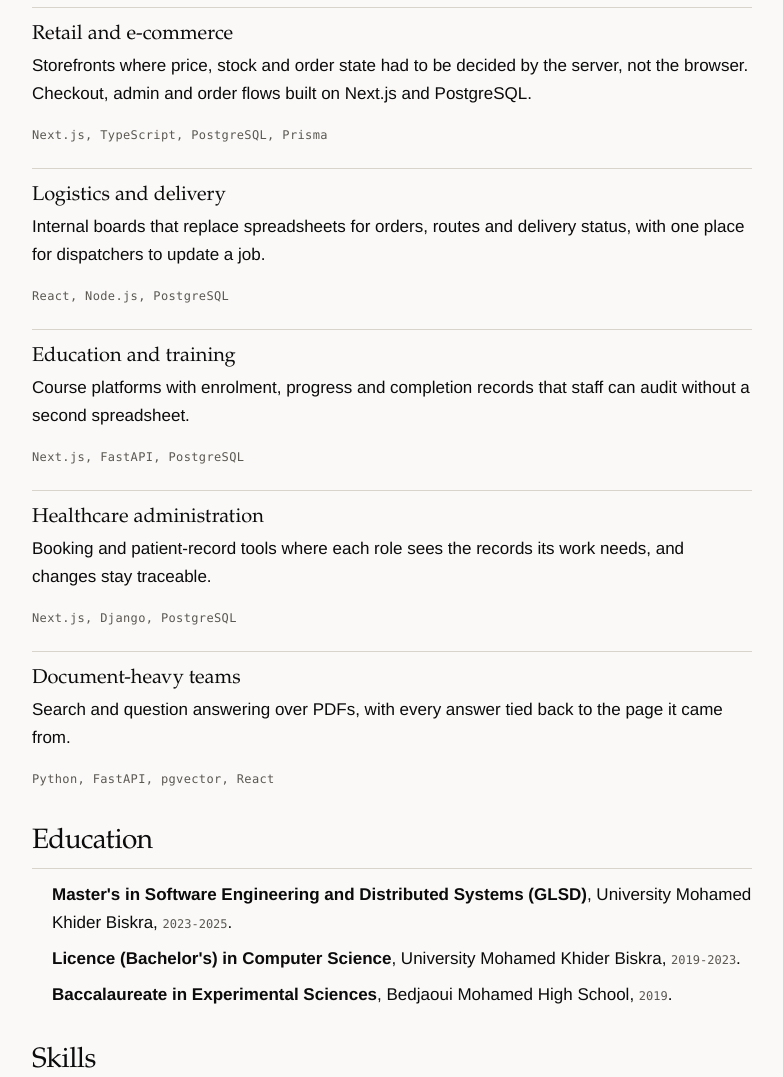
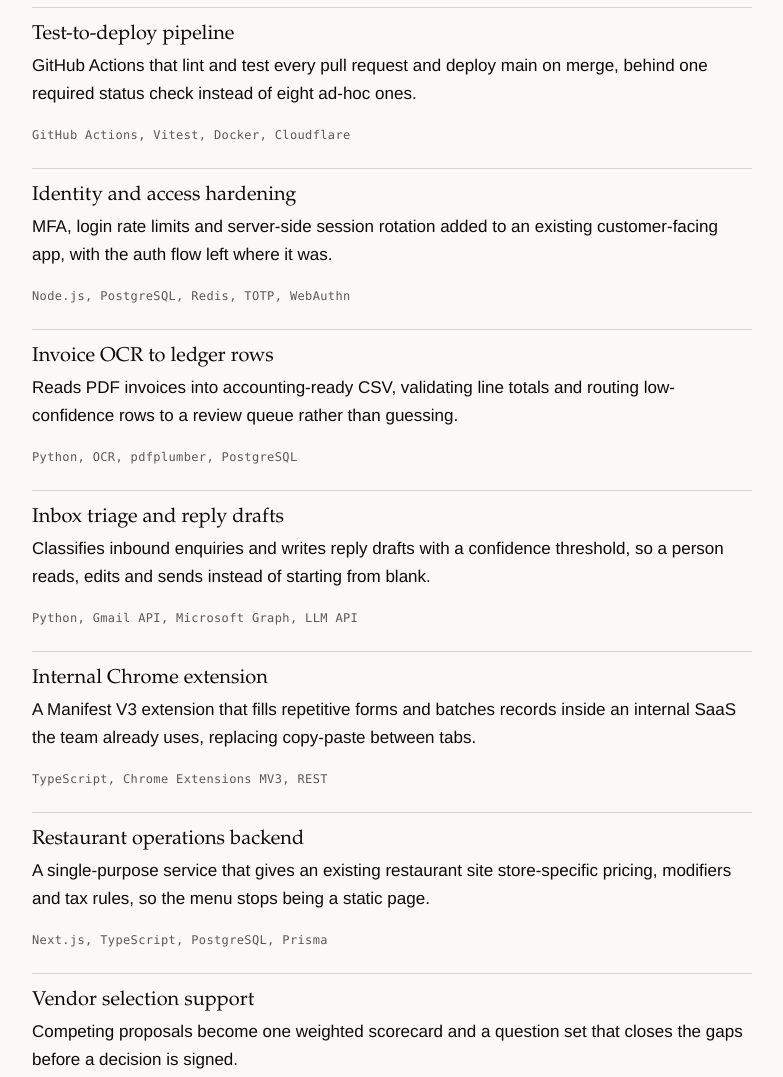
Before and after one commit to Amine-Gherbi/portfolio-site, an Astro site: page /about in a window 1280 px wide. Shown: the part 480-1557 px from the top of the page, without its empty margins (80-863 px from the left). Built offline with nearby package versions, Linux system fonts and the light colour scheme; Astro itself is replaced by a stand-in of ours; no server answers.

Commit message:
feat(content): swap in the agreed engagements, raise the /about ceiling and serve the CV
- Replace the five freelance entries with the seven agreed engagements, in order.
- Raise the /about copy gate from 250 to 400 words.
- Drop the home hero claim and its stack line; the wordmark is the home h1.
- Serve the author's own CV as public/resume.pdf byte for byte, and remove
  build:resume from build and verify so a build cannot overwrite it.

Co-Authored-By: Claude Code <noreply@anthropic.com>

```diff
--- a/docs/BUILD-LOG.md
+++ b/docs/BUILD-LOG.md
@@ -31,3 +31,4 @@ supervisor specified or checked by hand.
 - P6 H3 walkthrough (agent): added `/projects/<slug>/tour/` for `ecommerce-platform`, `cicd-pipeline` and `docqa-assistant`. Each page has five `<section id="step-N">` steps, five images from the committed 2880×1800 WebP set, five `Step N: <short name>` chips and real Prev/Next anchors. CSS `:target` selects one step; the default view shows step 1; the active chip is styled from the fragment. No `<script>`, no inline handler, no client-side animation; `check:js` reports 0.00 KB.
 - P6 H3 wiring (agent): the case-study header links the walkthrough above the section nav, `sitemap.xml.ts` lists the three tour routes beside their case pages, and `check-content.mjs --dist` asserts five step ids, five images with alt/width/height/srcset, five chips, Prev/Next anchors, the eight-word heading ceiling and the absence of a script element. The thesis page and the home cards are unchanged.
 - P6 H3 verification (agent): `npm run verify` → exit 0; `check:js` → 0.00 KB; both DoD greps over `dist --include=*.html` print nothing. Chromium was driven with JavaScript disabled: clicking a chip and Next moved the visible section, and Previous returned; a 1440×900 capture shows the step image, the chip row and the Next link without overlap.
+- P7 CV swap (agent): `public/resume.pdf` is now the author's own CV, copied byte for byte from `C:/Users/Amine/Downloads/CV-Amine-Gherbi.pdf` (122,738 bytes, sha256 `b9259a4a6c7d9b68487b44f4686b8f2525b2b13754ca791c6bb6108662646719`); it was not edited, re-rendered or optimised. `npm run build:resume` was removed from the `build` and `verify` scripts because `scripts/build-resume-pdf.mjs` regenerates that path from `src/data/resume.json` and would overwrite the author's CV on every build. The generator stays in the tree, unwired, as a record of the previous approach.
--- a/package.json
+++ b/package.json
@@ -8,7 +8,7 @@
   },
   "scripts": {
     "dev": "astro dev",
-    "build": "npm run build:resume && astro build",
+    "build": "astro build",
     "preview": "astro preview",
     "build:resume": "node scripts/build-resume-pdf.mjs",
     "check:assets": "node scripts/check-assets.mjs",
@@ -18,7 +18,7 @@
     "check:js": "node scripts/check-js-budget.mjs",
     "sync:assets": "node scripts/sync-assets.mjs",
     "test:assets": "node --test tests/asset-contract.test.mjs",
-    "verify": "astro check && tsc --noEmit && npm run check:assets && npm run check:content && npm run check:copy && npm run build:resume && astro build && node scripts/check-content.mjs --dist && node scripts/check-copy.mjs --dist && npm run check:a11y && npm run check:js"
+    "verify": "astro check && tsc --noEmit && npm run check:assets && npm run check:content && npm run check:copy && astro build && node scripts/check-content.mjs --dist && node scripts/check-copy.mjs --dist && npm run check:a11y && npm run check:js"
   },
   "dependencies": {
     "@resvg/resvg-js": "^2.6.2",
--- a/scripts/check-copy.mjs
+++ b/scripts/check-copy.mjs
@@ -7,7 +7,7 @@
  *   - a sentence in a case study or the thesis that carries a measurement
  *     number without a method, artifact, commit or page nearby
  *   - a rendered ISO date or a schema/sitemap date field
- *   - an /about page longer than 250 words
+ *   - an /about page longer than 400 words
  *
  * Source mode validates the MDX before the build; --dist validates the
  * rendered HTML after it.
@@ -296,8 +296,8 @@ function scanDist(errors) {
     const main = /<main\b[^>]*>([\s\S]*?)<\/main>/i.exec(html);
     const text = stripHtml(main ? main[1] : html);
     const words = text === "" ? 0 : text.split(/\s+/).length;
-    if (words > 250) {
-      errors.push(`/about: ${words} words, maximum is 250`);
+    if (words > 400) {
+      errors.push(`/about: ${words} words, maximum is 400`);
     }
   }
 }
@@ -333,5 +333,5 @@ if (errors.length > 0) {
 console.log(
   mode === "source"
     ? "[copy] source: no banned or defect words or emoji; measurement numbers carry a method, artifact, commit or page"
-    : "[copy] dist: no banned or defect words, emoji or rendered dates; no page has more than 3 badges; /about is within 250 words",
+    : "[copy] dist: no banned or defect words, emoji or rendered dates; no page has more than 3 badges; /about is within 400 words",
 );
--- a/src/data/resume.json
+++ b/src/data/resume.json
@@ -38,29 +38,39 @@
   ],
   "freelance": [
     {
-      "sector": "Retail and e-commerce",
-      "problem": "Storefronts where price, stock and order state had to be decided by the server, not the browser. Checkout, admin and order flows built on Next.js and PostgreSQL.",
+      "sector": "Test-to-deploy pipeline",
+      "problem": "GitHub Actions that lint and test every pull request and deploy main on merge, behind one required status check instead of eight ad-hoc ones.",
+      "stack": "GitHub Actions, Vitest, Docker, Cloudflare"
+    },
+    {
+      "sector": "Identity and access hardening",
+      "problem": "MFA, login rate limits and server-side session rotation added to an existing customer-facing app, with the auth flow left where it was.",
+      "stack": "Node.js, PostgreSQL, Redis, TOTP, WebAuthn"
+    },
+    {
+      "sector": "Invoice OCR to ledger rows",
+      "problem": "Reads PDF invoices into accounting-ready CSV, validating line totals and routing low-confidence rows to a review queue rather than guessing.",
+      "stack": "Python, OCR, pdfplumber, PostgreSQL"
+    },
+    {
+      "sector": "Inbox triage and reply drafts",
+      "problem": "Classifies inbound enquiries and writes reply drafts with a confidence threshold, so a person reads, edits and sends instead of starting from blank.",
+      "stack": "Python, Gmail API, Microsoft Graph, LLM API"
+    },
+    {
+      "sector": "Internal Chrome extension",
+      "problem": "A Manifest V3 extension that fills repetitive forms and batches records inside an internal SaaS the team already uses, replacing copy-paste between tabs.",
+      "stack": "TypeScript, Chrome Extensions MV3, REST"
+    },
+    {
+      "sector": "Restaurant operations backend",
+      "problem": "A single-purpose service that gives an existing restaurant site store-specific pricing, modifiers and tax rules, so the menu stops being a static page.",
       "stack": "Next.js, TypeScript, PostgreSQL, Prisma"
     },
     {
-      "sector": "Logistics and delivery",
-      "problem": "Internal boards that replace spreadsheets for orders, routes and delivery status, with one place for dispatchers to update a job.",
-      "stack": "React, Node.js, PostgreSQL"
-    },
-    {
-      "sector": "Education and training",
-      "problem": "Course platforms with enrolment, progress and completion records that staff can audit without a second spreadsheet.",
-      "stack": "Next.js, FastAPI, PostgreSQL"
-    },
-    {
-      "sector": "Healthcare administration",
-      "problem": "Booking and patient-record tools where each role sees the records its work needs, and changes stay traceable.",
-      "stack": "Next.js, Django, PostgreSQL"
-    },
-    {
-      "sector": "Document-heavy teams",
-      "problem": "Search and question answering over PDFs, with every answer tied back to the page it came from.",
-      "stack": "Python, FastAPI, pgvector, React"
+      "sector": "Vendor selection support",
+      "problem": "Competing proposals become one weighted scorecard and a question set that closes the gaps before a decision is signed.",
+      "stack": "Requirements matrix, weighted scoring, RFP questions"
     }
   ],
   "aboutSkills": [
--- a/src/layouts/Base.astro
+++ b/src/layouts/Base.astro
@@ -8,9 +8,12 @@ interface Props {
   description?: string;
   jsonLd?: Record<string, unknown> | Array<Record<string, unknown>>;
   ogImage?: string;
+  /** On the home page the wordmark is the page's single h1. */
+  wordmarkAsHeading?: boolean;
 }
 
-const { title, description, jsonLd, ogImage } = Astro.props;
+const { title, description, jsonLd, ogImage, wordmarkAsHeading = false } =
+  Astro.props;
 const pageTitle = `${title} · ${SITE_NAME}`;
 const metaDescription =
   description ??
@@ -71,9 +74,19 @@ function isCurrent(path: string): boolean {
     <div class="page-shell">
       <header class="site-header">
         <div class="identity">
-          <a class="wordmark" href="/" aria-label={`${SITE_NAME}, home`}
-            >{SITE_NAME}</a
-          >
+          {
+            wordmarkAsHeading ? (
+              <h1 class="wordmark-heading">
+                <a class="wordmark" href="/" aria-label={`${SITE_NAME}, home`}
+                  >{SITE_NAME}</a
+                >
+              </h1>
+            ) : (
+              <a class="wordmark" href="/" aria-label={`${SITE_NAME}, home`}
+                >{SITE_NAME}</a
+              >
+            )
+          }
           <span class="site-role">{resume.role}</span>
         </div>
         <nav class="site-nav" aria-label="Site">
--- a/src/pages/about.astro
+++ b/src/pages/about.astro
@@ -27,7 +27,7 @@ import resume from "../data/resume.json";
               <article class="freelance-entry">
                 <h3>{entry.sector}</h3>
                 <p>{entry.problem}</p>
-                <p class="freelance-stack">{entry.stack}</p>
+                <p class="freelance-stack">{entry.stack + "\n"}</p>
               </article>
             ))
           }
--- a/src/pages/index.astro
+++ b/src/pages/index.astro
@@ -4,9 +4,6 @@ import Base from "../layouts/Base.astro";
 import ProjectCard from "../components/ProjectCard.astro";
 import { readProjectManifest } from "../lib/manifest";
 import { SITE_URL } from "../lib/site";
-
-const positioningSentence =
-  "I build full-stack systems and publish the measurement: 20 concurrent buyers on stock 5 produce 5 orders and stock 0, 9 CI jobs feed one ci-ok check, and an answer with no citation is dropped.";
 
 const coreStack = ["TypeScript", "Next.js", "PostgreSQL", "Python"];
 
@@ -51,12 +48,8 @@ const person = {
   description="Three case studies and a Master's thesis: an e-commerce platform, a CI/CD deployment pipeline, a document Q&A assistant, and a Hyperledger Fabric network for social security."
   jsonLd={person}
   ogImage="/og/home.png"
+  wordmarkAsHeading
 >
-  <header class="hero">
-    <h1>{positioningSentence}</h1>
-    <p class="hero-stack">{coreStack.join(", ")}</p>
-  </header>
-
   <section id="thesis" class="thesis-section" aria-labelledby="thesis-heading">
     <div class="thesis-intro">
       <p class="kicker">Master's thesis · 2025</p>
--- a/src/styles/global.css
+++ b/src/styles/global.css
@@ -150,6 +150,13 @@ img {
   line-height: 1.1;
   letter-spacing: -0.01em;
   text-decoration: none;
+}
+
+/* Home: the heading wrapper stays out of the wordmark's way. */
+.wordmark-heading {
+  margin: 0;
+  font: inherit;
+  letter-spacing: inherit;
 }
 
 .site-role {
```
Also changed, not shown: 1 other file.
